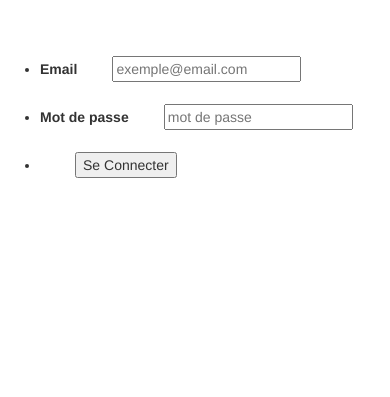
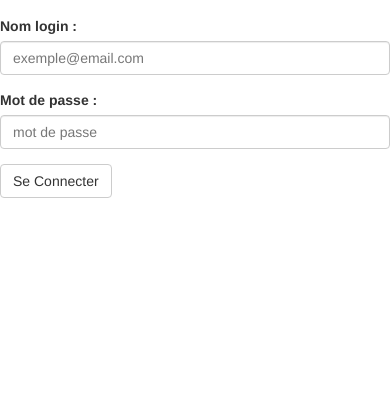
Before and after one commit to marcbal/24IUTInfoWeb, a PHP site: a page that uses application/vue/connexion/index.php in a window 390 px wide; the page is wider, and only the part inside the window is pictured. Shown: the part 54-451 px from the top of that part. Run offline with PHP 8.4, Linux system fonts and the light colour scheme; some libraries are stand-ins or nearby versions.

Commit message:
amélioration formulaire login

```diff
--- a/application/vue/connexion/index.php
+++ b/application/vue/connexion/index.php
@@ -1,15 +1,29 @@
 <section class="loginform">
-    <form name="login" action="index_submit" method="get" accept-charset="utf-8">
-            <ul>
-                    <li><label for="usermail">Email</label>
-                        <input type="email" name="usermail" placeholder="exemple@email.com" required></li>
-                    <li><label for="password">Mot de passe</label>
-                        <input type="password" name="password" placeholder="mot de passe" required></li>
-                    <li>
 
+    <form class="form-horizontal" role="form" action="<?php echo URL; ?>login/login" method="post">
 
+        <div class="form-group">
+            <label for="usermail" class="col-sm-2 control-label">Nom login : </label>
 
-                  <input type="submit" value="Se Connecter"></li>
-                </ul>
+            <div class="col-sm-5">
+                <input type="email" class="form-control" id="usermail" name="usermail"
+                       placeholder="exemple@email.com" required>
+            </div>
+        </div>
+        <div class="form-group">
+            <label for="password" class="col-sm-2 control-label">Mot de passe : </label>
+
+            <div class="col-sm-5">
+                <input type="password" class="form-control" id="password" name="password" placeholder="mot de passe" required>
+            </div>
+        </div>
+        <div class="form-group">
+            <div class="col-sm-offset-2 col-sm-10">
+                <button type="submit" class="btn btn-default" name="login">
+                    Se Connecter
+                </button>
+            </div>
+        </div>
     </form>
+
 </section>
```
